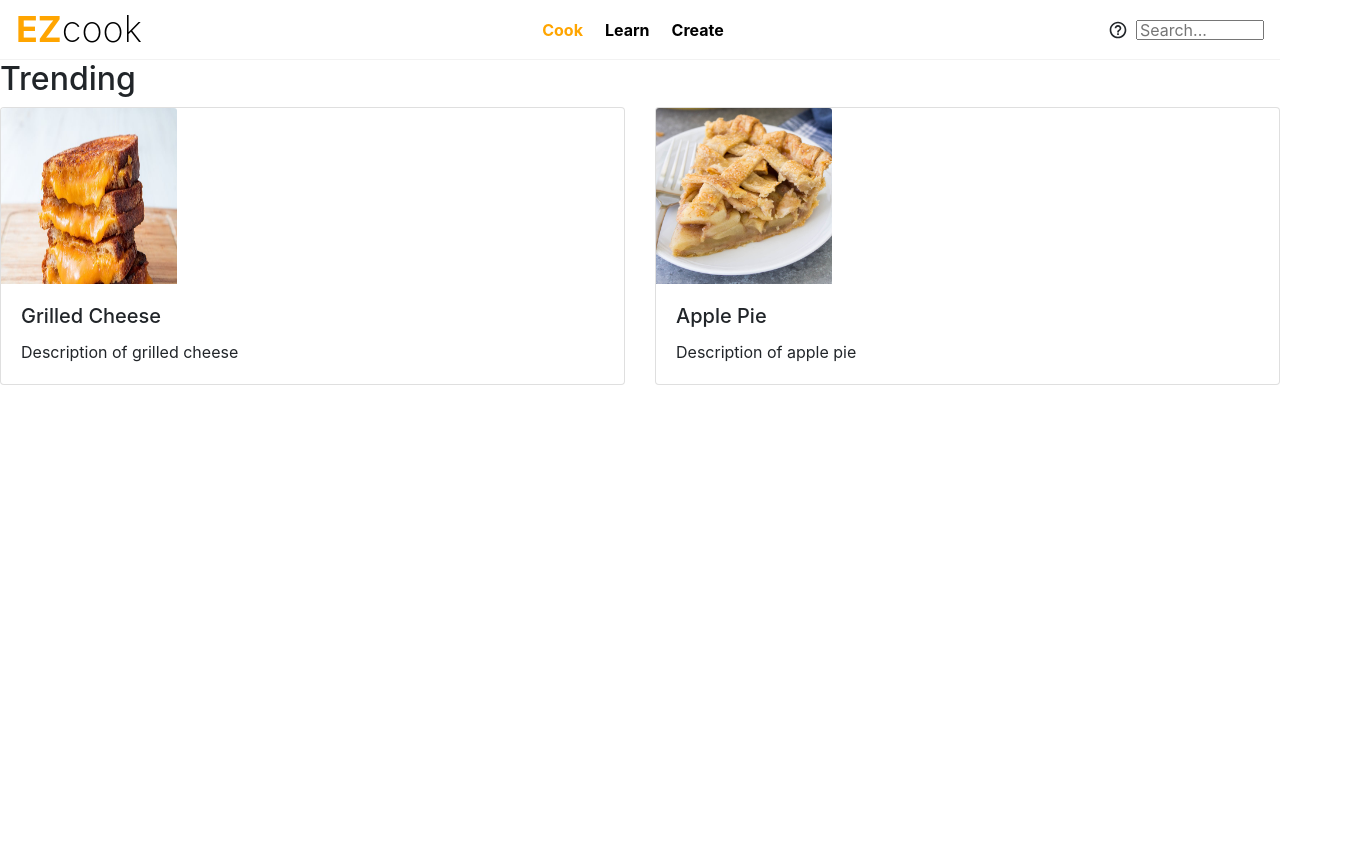
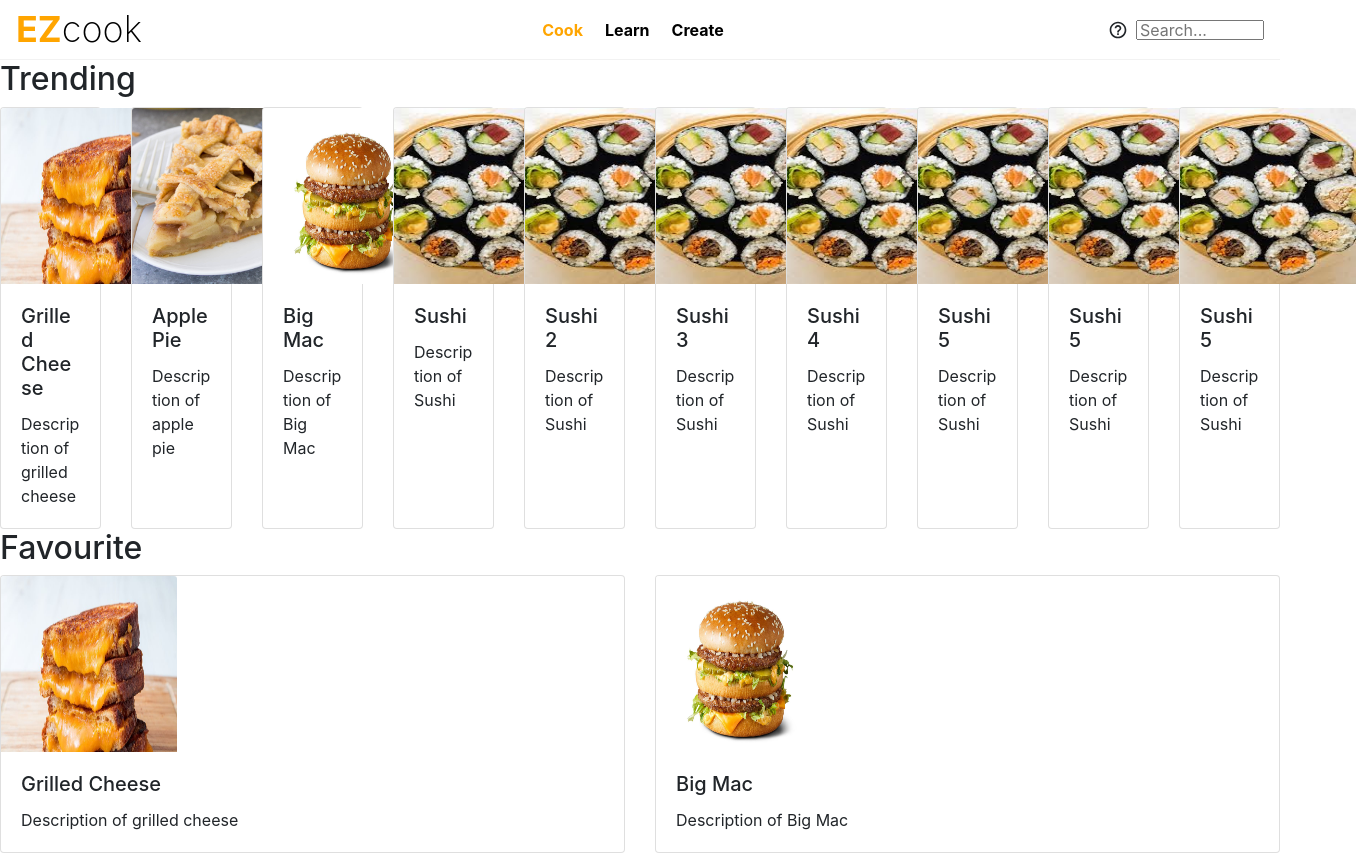
Before and after one commit to ChetanMandur/lab8-ezcook, a React (Create React App) app: page /#/ in a window 1280 px wide. Shown: the whole page, 1356 px wide, since content can reach past the window. Before the commit the page ends 800 px from the top, so only its background shows below. Built offline with nearby package versions, Linux system fonts and the light colour scheme.

Commit message:
added more temp foods and new row on cook page

```diff
--- a/src/Cook/Cook.js
+++ b/src/Cook/Cook.js
@@ -4,6 +4,7 @@ const Cook = () => {
     return (
         <div className="cook">
             <RecipeRow name="Trending" filterType="trending"></RecipeRow>
+            <RecipeRow name="Favourite" filterType="favourite"></RecipeRow>
         </div>
     );
 }
--- a/src/data/recipes.json
+++ b/src/data/recipes.json
@@ -18,5 +18,89 @@
         "image": "imgs/applepie.jpg",
         "trending": true,
         "favourite": false
+    },
+    {
+        "id":3,
+        "name": "Big Mac",
+        "desc": "Description of Big Mac",
+        "body":"This is the body of how to make Big Mac",
+        "steps": ["This is the first step in making an Big Mac", "this is the second step of making an Big Mac"],
+        "image": "imgs/bigmac.jpg",
+        "trending": true,
+        "favourite": true
+    }
+    ,
+    {
+        "id":4,
+        "name": "Sushi",
+        "desc": "Description of Sushi",
+        "body":"This is the body of how to make Sushi",
+        "steps": ["This is the first step in making an Sushi", "this is the second step of making an Sushi"],
+        "image": "imgs/sushi.jpg",
+        "trending": true,
+        "favourite": false
+    },
+    {
+        "id":5,
+        "name": "Sushi2",
+        "desc": "Description of Sushi",
+        "body":"This is the body of how to make Sushi",
+        "steps": ["This is the first step in making an Sushi", "this is the second step of making an Sushi"],
+        "image": "imgs/sushi.jpg",
+        "trending": true,
+        "favourite": false
+    },
+    {
+        "id":6,
+        "name": "Sushi3",
+        "desc": "Description of Sushi",
+        "body":"This is the body of how to make Sushi",
+        "steps": ["This is the first step in making an Sushi", "this is the second step of making an Sushi"],
+        "image": "imgs/sushi.jpg",
+        "trending": true,
+        "favourite": false
+    },
+    {
+        "id":7,
+        "name": "Sushi4",
+        "desc": "Description of Sushi",
+        "body":"This is the body of how to make Sushi",
+        "steps": ["This is the first step in making an Sushi", "this is the second step of making an Sushi"],
+        "image": "imgs/sushi.jpg",
+        "trending": true,
+        "favourite": false
+    }
+    ,
+    {
+        "id":8,
+        "name": "Sushi5",
+        "desc": "Description of Sushi",
+        "body":"This is the body of how to make Sushi",
+        "steps": ["This is the first step in making an Sushi", "this is the second step of making an Sushi"],
+        "image": "imgs/sushi.jpg",
+        "trending": true,
+        "favourite": false
+    }
+    ,
+    {
+        "id":9,
+        "name": "Sushi5",
+        "desc": "Description of Sushi",
+        "body":"This is the body of how to make Sushi",
+        "steps": ["This is the first step in making an Sushi", "this is the second step of making an Sushi"],
+        "image": "imgs/sushi.jpg",
+        "trending": true,
+        "favourite": false
+    }
+    ,
+    {
+        "id":10,
+        "name": "Sushi5",
+        "desc": "Description of Sushi",
+        "body":"This is the body of how to make Sushi",
+        "steps": ["This is the first step in making an Sushi", "this is the second step of making an Sushi"],
+        "image": "imgs/sushi.jpg",
+        "trending": true,
+        "favourite": false
     }
 ]
```
Also changed, not shown: public/imgs/bigmac.jpg (added), public/imgs/sushi.jpg (added).
